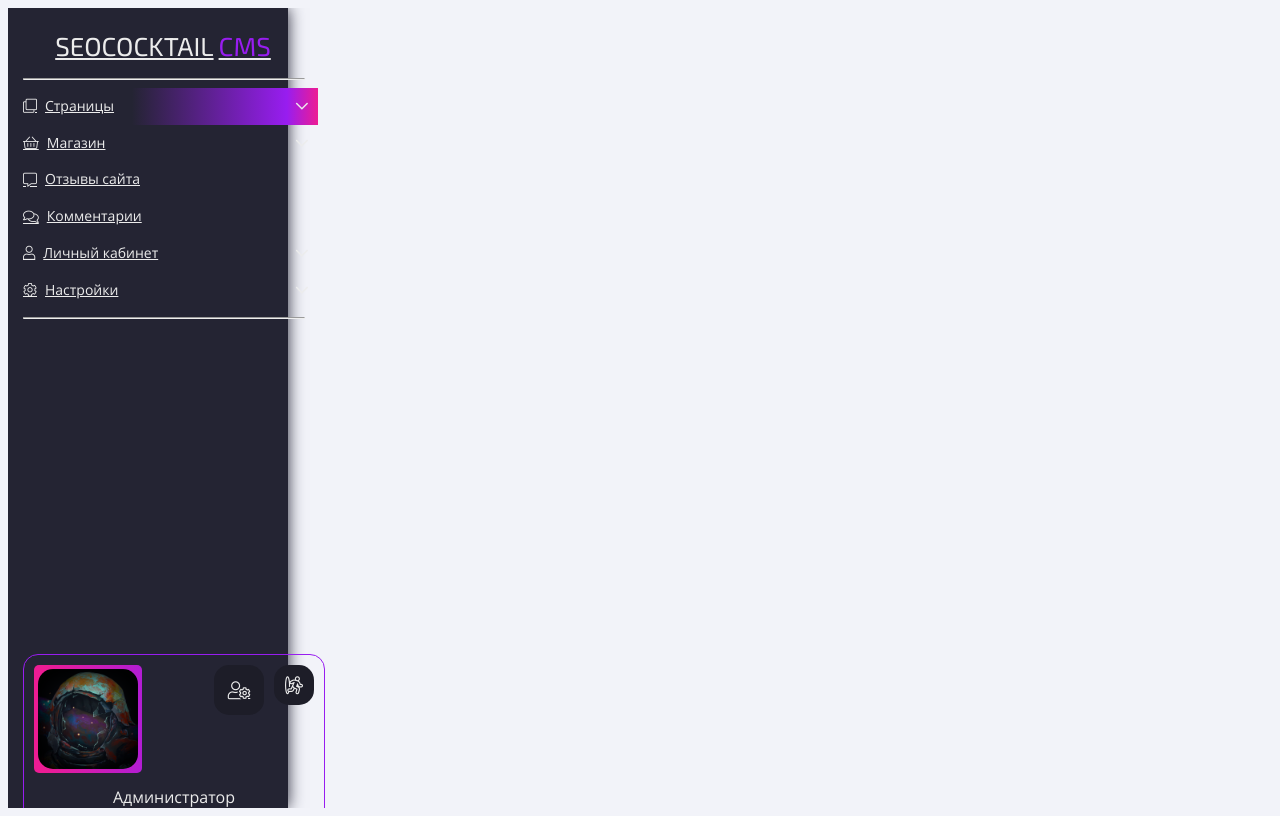
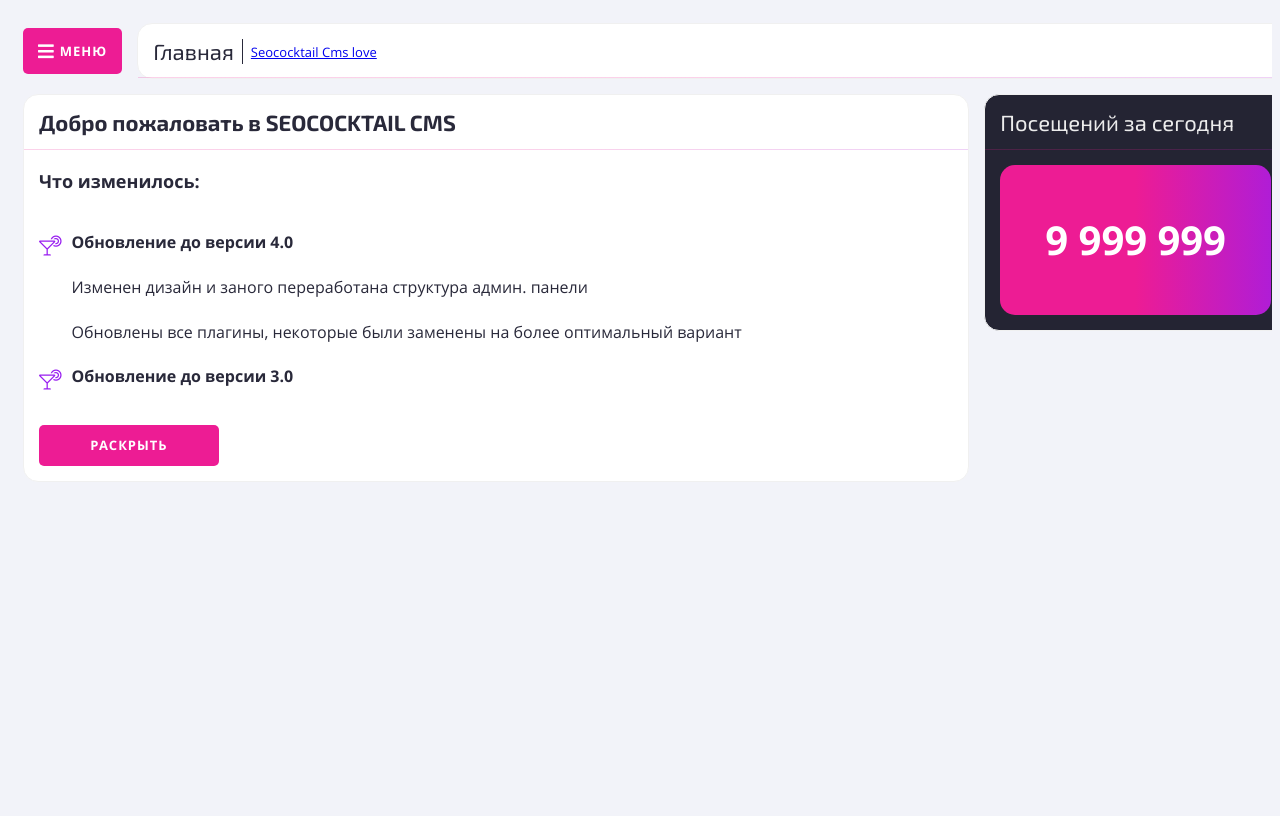
Before and after one commit to Quelondllari/Seococktail_cms, a PHP site: page /main_page.html in a window 1280 px wide. Run offline with PHP 8.4, Linux system fonts and the light colour scheme; some libraries are stand-ins or nearby versions.

Commit message:
Подверстка главной страницы админ. панели

```diff
--- a/css/main.cms.style.css
+++ b/css/main.cms.style.css
@@ -39,10 +39,11 @@ h1,.h1,h2,.h2,h3,.h3,h4,.h4,h5,.h5,h6,.h6{
     font-weight: 400;
 }
 .main{
-    padding: 15px;
+    padding: 15px 0;
     max-height: 100vh;
     width: 100%;
     overflow-y: auto;
+    z-index: 1;
 }
 .container{
     position: relative;
@@ -211,7 +212,143 @@ textarea.frm_gr_inp{
 .actv_drpn .dwn_arw{
     transform: rotate(-90deg)translateX(6px);
 }
+.content_panel{
+    border-radius: 15px;
+    background-color: #FFFFFF;
+    border: 1px solid #f0f0f0;
+    display: flex;
+    flex-direction: column;
+}
+.ct_pl--black{
+    background-color: #242433;
+    color: #ECECEC;
+}
+.ct_pl_hr{
+    position: relative;
+    padding: 14px 15px;
+    display: flex;
+    justify-content: flex-start;
+    align-items: flex-start;
+}
+.ct_pl_hr::after{
+    content: '';
+    width: 100%;
+    height: 1px;
+    background: linear-gradient(to right,#ed1c94 50%,#981df0 120%);
+    position: absolute;
+    bottom: 0;
+    left: 0;
+    opacity: .2;
+}
+.ct_hr_tl{
+    font-size: 22px;
+    line-height: 1.2;
+    margin: 0;
+    font-weight: 300;
+}
+.ct_hr_tl.ct-hr_tl--bold{
+    font-weight: 700;
+}
+.ct_pl_ctn{
+    padding: 15px;
+    display: flex;
+    flex-direction: column;
+}
+.ct_pl_fr{
+    padding: 15px;
+}
+.ct_hr_bdcs{
+    padding: 2px 0 0px 8px;
+    margin: auto 0 auto 8px;
+    font-size: 13px;
+    border-left: 1px solid;
+    list-style: none;
+    display: flex;
+    flex-wrap: wrap;
+}
+.ct_hr_bdcs > li:not(:last-child)::after{
+    content: '/';
+    font-size: inherit;
+    margin: 0 5px;
+}
+.cl-hr-btns{
+    margin-left: auto;
+    display: flex;
+    align-items: center;
+    flex-wrap: wrap;
+    justify-content: flex-end;
+    column-gap: 5px;
+}
+.grid_table{
+    display: grid;
+    grid-template-columns: repeat(12,1fr);
+    grid-auto-columns: 1fr;
+    grid-auto-rows: auto;
+    align-items: flex-start;
+    column-gap: 15px;
+    row-gap: 15px;
+}
+.grid_table > .content_panel{
+    grid-row: auto;
+}
+code{
+    background-color: #981df0;
+    padding: 2px 4px;
+    color: #ffec17;
+    border-radius: 3px;
+}
+.no_photo{
+    position: relative;
+    color: #242433;
+}
+.no_photo::before{
+    content: '\f1c5';
+    font-family: 'Font Awesome 5 Pro';
+    font-weight: 300;
+    font-size: 45px;
+    opacity: .8;
+}
+.cms_main_menu{
+    grid-column-start: 1;
+    grid-column-end: 1;
+    height: 100%;
+    display: flex;
+    align-items: center;
+}
+.cms_breadcrumbs{
+    grid-column-start: 2;
+    grid-column-end: 13;
+}
 /* #endregion */
+
+/* #region Old cal */
+*[data-tooltip]{
+    position: relative;
+}
+*[data-tooltip]:hover::before{
+    display: block;
+}
+*[data-tooltip]::before{
+    content: attr(data-tooltip);
+    position: absolute;
+    left: calc(100% - 22px);
+    bottom: calc(100% + 5px);
+    min-height: 20px;
+    min-width: 200px;
+    background-color: #242433;
+    color: #FFFFFF;
+    border-radius: 10px;
+    font-size: 13px;
+    font-weight: 300;
+    padding: 6px 8px;
+    text-align: left;
+    display: none;
+    box-shadow: 0px 3px 3px 0 rgba(0, 0, 0, 0.35);
+    z-index: 3;
+    text-transform: initial;
+}
+
+/*#endregion*/
 
 /* #region Login Page (usable on VS Code) */
 .login_page{
@@ -267,170 +404,21 @@ textarea.frm_gr_inp{
 }
 /* #endregion */
 
-
-/* #region Old cal */
-
-.dropdown{
-    display: none;
-    flex-direction: column;
-    position: absolute;
-    left: 100%;
-    top: 0;
-    width: 100%;
-    max-width: 340px;
-    background-color: #1d1d28;
-    height: 100%;
-    padding: 15px;
-    z-index: 5;
-}
-.dropdown ul {
-    padding: 0;
-    margin: 0;
-    list-style: none;
-}
-
-.content-panel{
-    border-radius: 15px;
-    background-color: #FFFFFF;
-    border: 1px solid #f0f0f0;
-    display: flex;
-    flex-direction: column;
-}
-.content-panel--black{
-    background-color: #242433;
-    color: #FFFFFF;
-}
-.cl-header{
-    position: relative;
-    padding: 14px 15px;
-    display: flex;
-    justify-content: flex-start;
-    align-items: flex-start;
-}
-.cl-header::after{
-    content: '';
-    width: 100%;
-    height: 1px;
-    background: linear-gradient(to right,#ed1c94 50%,#981df0 120%);
-    position: absolute;
-    bottom: 0;
-    left: 0;
-    opacity: .2;
-}
-.cl-content{
-    padding: 15px;
-    display: flex;
-    flex-direction: column;
-}
-.cl-footer{
-    padding: 15px;
-}
-.cl-title {
-    font-size: 22px;
-    line-height: 1.2;
-    margin: 0;
-    font-weight: 300;
-}
-.cl-title--bold{
-    font-weight: 600;
-}
-.cl-breadcrumbs{
-    padding: 2px 0 0px 8px;
-    margin: auto 0 auto 8px;
-    font-size: 13px;
-    border-left: 1px solid;
-    list-style: none;
-    display: flex;
-    flex-wrap: wrap;
-}
-.cl-breadcrumbs > li:not(:last-child)::after{
-    content: '/';
-    font-size: inherit;
-    margin: 0 5px;
-}
-.cl-hr-btns{
-    margin-left: auto;
-    display: flex;
-    align-items: center;
-    flex-wrap: wrap;
-    justify-content: flex-end;
-    column-gap: 5px;
-}
-.grid-table{
-    display: grid;
-    grid-template-columns: repeat(12,1fr);
-    grid-auto-columns: 1fr;
-    grid-auto-rows: 1fr;
-    align-items: flex-start;
-    column-gap: 15px;
-    row-gap: 15px;
-}
-code{
-    background-color: #981df0;
-    padding: 2px 4px;
-    color: #ffec17;
-    border-radius: 3px;
-}
-.no-photo{
-    position: relative;
-    color: #242433;
-}
-.no-photo::before{
-    content: '\f1c5';
-    font-family: 'Font Awesome 5 Pro';
-    font-weight: 300;
-    font-size: 45px;
-    opacity: .8;
-}
-*[data-tooltip]{
-    position: relative;
-}
-*[data-tooltip]:hover::before{
-    display: block;
-}
-*[data-tooltip]::before{
-    content: attr(data-tooltip);
-    position: absolute;
-    left: calc(100% - 22px);
-    bottom: calc(100% + 5px);
-    min-height: 20px;
-    min-width: 200px;
-    background-color: #242433;
-    color: #FFFFFF;
-    border-radius: 10px;
-    font-size: 13px;
-    font-weight: 300;
-    padding: 6px 8px;
-    text-align: left;
-    display: none;
-    box-shadow: 0px 3px 3px 0 rgba(0, 0, 0, 0.35);
-    z-index: 3;
-    text-transform: initial;
-}
-.content-panel .fm_gr-label > span{
-    color: #29293a;
-}
-.content-panel.content-panel--black .fm_gr-label > span{
-    color: #FFFFFF;
-}
-.content-panel .fm_gr-input, .content-panel .select2-container--default .select2-selection--single{
-    color: #fff;
-    background-color: #242433;
-}
-.content-panel.content-panel--black .fm_gr-input, .content-panel.content-panel--black .select2-container--default .select2-selection--single{
-    color: #242433;
-    background-color: #FFFFFF;
-}
-/*#endregion*/
-
 /* #region Header (usable on VS Code) */
 .header{
     background-color: #242433;
     box-shadow: 0 0px 15px 0 #29293a;
+    max-width: 0;
+    width: 100%;
+    transition: max-width .6s ease-in-out, overflow 0s;
+    transition-delay: 0ms, 1s;
+    height: 100vh;
+    z-index: 1000;
+    overflow: hidden;
+}
+.header.hr_actv{
+    overflow: visible;
     max-width: 280px;
-    width: 100%;
-    transition: max-width .6s ease-in-out;
-    height: 100vh;
 }
 .hr_in{
     min-width: 280px;
@@ -603,220 +591,36 @@ code{
 /* #endregion */
 
 /*#region Main page (usable on VS Code)*/
-.header > .container{
-    height: 100%;
-}
-.header, .footer{
-    background-color: #242433;
-}
-.hr_inner{
-    padding: 20px 0;
-    display: flex;
-    flex-direction: column;
-    align-items: flex-start;
-    height: 100%;
-}
-.hr_cms{
-    width: 100%;
-    display: flex;
-    justify-content: center;
-    align-items: center;
-    color: #FFFFFF;
-    font-weight: 300;
-    font-size: 22px;
-    transition: opacity .3s ease, color .3s ease;
-}
-.hr_cms > span{
-    margin-left: 5px;
-    color: #981df0;
-}
-.hr_cms:hover, .hr_cms:focus{
-    color: #ed1c94;
-    opacity: .5;
-    text-decoration: none;
-}
-.hr_cms > img{
-    max-width: 250px;
-}
-.hr_line{
-    background: linear-gradient(to right,#ed1c94 50%,#981df0 120%);
-    width: 100%;
-}
-.hr_nav-list{
-    list-style: none;
-    padding: 0;
-    margin: 0 -15px;
-}
-.hr_nav-list > li{
-    padding: 0 15px;
-}
-.hr_nav-list li::before{
-    display: none;
-}
-.hr_nav-list a > i{
-    font-size: 20px;
-    margin-left: 10px;
-}
-.hr_nav-list a{
-    width: 100%;
-    display: inline-flex;
-    font-size: 12px;
-    font-weight: 400;
-    line-height: 1.3;
-    letter-spacing: 1px;
-    text-transform: uppercase;
-    color: #FFFFFF;
-    text-align: left;
-    justify-content: space-between;
-    align-items: center;
-    padding: 10px 25px 10px 0;
-    position: relative;
-    transition: color 1s ease, background-color .3s ease;
-}
-.hr_nav-list a::after{
-    content: '';
-    position: absolute;
-    bottom: 0;
-    left: 0;
-    height: 1px;
-    width: 0;
-    opacity: .55;
-    background: linear-gradient(to right,#ed1c94 50%,#981df0 120%);
-    transition: width .6s ease-in-out;
-}
-.hr_nav-list a:hover, .hr_nav-list a:focus{
-    text-decoration: none;
-    color: #ffec17;
-}
-.hr_nav-list a:hover::after, .hr_nav-list a:focus::after{
-    width: 100%;
-}
-@media (min-width: 576px){
-    .hr_nav-list > li.has-dropdown:hover .dropdown, .hr_nav-list > li.has-dropdown:focus-within .dropdown{
-        display: flex;
-        animation: drop-down .4s ease-in-out both;
-    }
-}
-@keyframes drop-down{
-    from{
-        opacity: 0;
-        transform: translateX(-30px);
-    }
-    to{
-        opacity: 1;
-        transform: translateX(0);
-    }
-}
-.hr_nav-list > li.has-dropdown:hover .down-arrow, .hr_nav-list > li.has-dropdown:focus-within .down-arrow{
-    transform: rotate(-90deg)translate(5px,2px);
-}
-.hr_user-profile{
-    margin-top: auto;
-    display: flex;
-    flex-direction: column;
-    align-items: center;
-    border-radius: 15px;
-    border: 1px solid #981df0;
-    padding: 10px 10px 15px;
-    width: 100%;
-    transition: box-shadow .2s ease, transform .2s ease;
-}
-.hr_user-profile:hover{
-    box-shadow: 2px 2px 0px 0 #ed1c94;
-    transform: translateY(-2px);
-}
-.hr_user-settings{
-    display: grid;
-    grid-template-columns: 100px 1fr;
-    column-gap: 10px;
-    width: 100%;
-}
-.hr_user-btns{
-    justify-self: flex-end;
-    display: flex;
-    align-items: flex-start;
-    justify-content: space-between;
-    width: 100%;
-}
-.hr_ur-btn{
-    border: 0;
-    display: inline-flex;
-    align-items: center;
-    justify-content: center;
-    color: #FFFFFF;
-    border-radius: 15px;
-    /* background: linear-gradient(to right,#ed1c94 50%,#981df0 120%); */
-    background-color: #1d1d28;
-    padding: 5px;
-    font-size: 18px;
-    min-height: 40px;
-    min-width: 40px;
-    transition: color .2s ease, background-color .2s ease;
-}
-.hr_ur-btn:hover, .hr_ur-btn:focus{
-    text-decoration: none;
-    color: #242433;
-    background-color: #981df0;
-}
-.hr_ur-image{
-    min-height: 100px;
-    max-height: 100px;
-    max-width: 100px;
-    display: flex;
-    max-height: 250px;
-    background: linear-gradient(to right,#ed1c94 10%,#981df0 140%);
-    padding: 4px;
-    border-radius: 100%;
-    overflow: hidden;
-    align-items: center;
-    justify-content: center;
-    margin-bottom: 10px;
-}
-.hr_ur-image > img{
-    width: 100%;
-    height: 100%;
-    border-radius: 100%;
-    max-height: 100px;
-    max-width: 100px;
-}
-.hr_ur-name{
-    color: #FFFFFF;
-    font-size: 18px;
-    font-weight: 300;
-    margin: 0;
-    line-height: 1.2;
-}
-.cms-update-info{
+
+.cms_update_info{
     grid-column-start: 1;
     grid-column-end: 10;
-    grid-row: 1;
 }
-.cms-visites-today{
+.cms_visites_today{
     grid-column-start: 10;
     grid-column-end: 13;
-    grid-row: 1;
     text-align: center;
 }
-.cms-update-info > .cl-content{
+.cms_update_info > .ct_pl_ctn{
     max-height: 230px;
     overflow: hidden;
     transition: max-height .4s ease-in-out;
 }
-.cms-update-info > .cl-content ul{
+.cms_update_info > .ct_pl_ctn ul{
     list-style: none;
     padding: 0;
 }
-.cms-update-info > .cl-content *:last-child{
+.cms_update_info > .ct_pl_ctn *:last-child{
     margin-bottom: 0;
 }
-.cms-update-info > .cl-content li{
+.cms_update_info > .ct_pl_ctn li{
     display: flex;
     align-items: flex-start;
 }
-.cms-update-info > .cl-content li:not(:last-child){
+.cms_update_info > .ct_pl_ctn li:not(:last-child){
     margin-bottom: 15px;
 }
-.cms-update-info > .cl-content li::before{
+.cms_update_info > .ct_pl_ctn li::before{
     content: '\f561';
     font-family: 'Font Awesome 5 Pro';
     font-size: 20px;
@@ -824,14 +628,14 @@ code{
     margin-right: 10px;
     color: #981df0;
 }
-.cms-update-info > .cl-content strong{
+.cms_update_info > .ct_pl_ctn strong{
     font-size: 18px;
     margin-bottom: 15px;
 }
-.cms-update-info > .cl-content p {
+.cms_update_info > .ct_pl_ctn p {
     margin-bottom: 10px;
 }
-.cms-visites-count{
+.cms_visites_count{
     width: 100%;
     height: 150px;
     display: flex;
--- a/main_page.html
+++ b/main_page.html
@@ -14,7 +14,7 @@
 </head>
 <body class="in_bdy">
     <!-- Header (Sidebar) -->
-    <header class="header">
+    <header class="header" id="header">
         <div class="hr_in">
             <a href="/" class="h1 hr_in_lg">
                 SEOCOCKTAIL <span>CMS</span>
@@ -83,7 +83,7 @@
                     <div class="hr_usr_img">
                         <img src="/img/test-photo.png" alt="">
                         <!-- При отсутствии фотографии профиля -->
-                        <!-- <div class="no-photo"></div> -->
+                        <!-- <div class="no_photo"></div> -->
                     </div>
                     <div class="hr_usr_btns">
                         <a href="#?" class="hr_usr_btn"><i class="fal fa-user-cog"></i></a>
@@ -98,6 +98,110 @@
     <!-- Main Content -->
     <main class="main">
 
+        <!-- Main page (Index Page) -->
+        <section class="main_page">
+            <div class="container grid_table">
+                <div class="cms_main_menu">
+                    <button class="btn" data-action="open_menu" data-target="#header"><i class="fas fa-bars"></i>Меню</button>
+                </div>
+                <div class="content_panel cms_breadcrumbs">
+                    <div class="ct_pl_hr">
+                        <h5 class="ct_hr_tl">Главная</h5>
+                        <ul class="ct_hr_bdcs">
+                            <li><a href="#?">Seococktail Cms love</a></li>
+                        </ul>
+                    </div>
+                </div>
+                <div class="content_panel cms_update_info">
+                    <div class="ct_pl_hr">
+                        <h5 class="ct_hr_tl ct-hr_tl--bold">Добро пожаловать в SEOCOCKTAIL CMS</h5>
+                    </div>
+                    <div class="ct_pl_ctn" id="cms_update_info">
+                        <strong>Что изменилось:</strong>
+                        <ul>
+                            <li>
+                                <div>
+                                    <b>Обновление до версии 4.0</b>
+                                    <p>Изменен дизайн и заного переработана структура админ. панели</p>
+                                    <p>Обновлены все плагины, некоторые были заменены на более оптимальный вариант</p>
+                                </div>
+                            </li>
+                            <li>
+                                <div>
+                                    <b>Обновление до версии 3.0</b>
+                                    <p> Были проведены работы по рефакторингу всего кода, в результате чего CMS теперь может работать на новых версиях PHP >5.6, что в свою очередь значительно увеличивает скорость работы и дает возможность подключать современные библиотеки для наращивания функционала.</p>
+                                </div>
+                            </li>
+                            <li>
+                                <div>
+                                    <b>Обновление до версии 2.0</b>
+                                    <p>Добавлена возможность копирования страниц контента.</p>
+                                    <p>Добавлен редактор для <code>robots.txt</code></p>
+                                    <p>Добавлен редактор для <code>sitemap.xml</code></p>
+                                    <p>Исправлены некоторые баги в работе с базой данных</p>
+                                </div>
+                            </li>
+                            <li>
+                                <div>
+                                    <b>Обновление до версии 1.3.1</b>
+                                    <p>Обновлен Bootstrap до версии 3.3.4</p>
+                                </div>
+                            </li>
+                            <li>
+                                <div>
+                                    <b>Обновление до версии 1.3.0</b>
+                                    <p>Обновлен шаблонизатор Smarty до версии 3.1.21.</p>
+                                    <p>Исправлена ошибка с переносом слов в ссылке в отзывах для товаров.</p>
+                                    <p> Добавлена форма связи с возможностью вставлять её в любую часть сайта - <code>{include file='contact_form.tpl'}</code> - по умолчанию форма уже вставлена в <code>index.tpl</code>.</p>
+                                </div>
+                            </li>
+                            <li>
+                                <div>
+                                    <b>Обновление до версии 1.2.9.1</b>
+                                    <p>Добавлена возможность выбора цветового оформления CMS в Дополнительных настройках</p>
+                                </div>
+                            </li>
+                            <li>
+                                <div>
+                                    <b>Обновление до версии 1.2.9</b>
+                                    <p>Обновлен Bootstrap до версии 3.3.1. Обновлено оформление CMS. Добавлены дополнительные комментарии в шаблоны. Улучшена безопасность. Исправлены ошибки в названиях товаров и страниц с двойными кавычками. Исправлен баг с z-index в всплывающих окнах. Исправлена ошибка при выборе категории в страницах.</p>
+                                </div>
+                            </li>
+                            <li>
+                                <div>
+                                    <b>Обновление до версии 1.2.8</b>
+                                    <p>Добавлены цены и возможность покупки прямо из списка товаров. Добавлен функционал сравнения товаров. Исправлены мелкие баги. Обновлены комментарии в шаблонах. Добавлено сжатие фотографий при загрузке.</p>
+                                </div>
+                            </li>
+                            <li>
+                                <div>
+                                    <b>Обновление до версии 1.2.7</b>
+                                    <p>Добавлены дополнительные цены в товары с возможностью покупать отталкиваясь от них. Для добавления нового функционала, добавьте в шаблон shop_good.tpl - <code>{include file='shop_good_prices.tpl'}</code></p>
+                                </div>
+                            </li>
+                            <li>
+                                <div>
+                                    <b>Обновление до версии 1.2.6</b>
+                                    <p>Добавлен мини-поиск по категориям для более удобного выбора.</p>
+                                </div>
+                            </li>
+                        </ul>
+                    </div>
+                    <div class="ct_pl_fr">
+                        <button class="btn" data-action="open_text" data-target="#cms_update_info">Раскрыть</button>
+                    </div>
+                </div>
+                <div class="content_panel ct_pl--black cms_visites_today">
+                    <div class="ct_pl_hr">
+                        <h5 class="ct_hr_tl">Посещений за сегодня</h5>
+                    </div>
+                    <div class="ct_pl_ctn">
+                        <div class="cms_visites_count">9 999 999</div>
+                    </div>
+                </div>
+            </div>
+        </section>
+
     </main>
 
     <script src="/js/jquery.min.js"></script>
```
Also changed, not shown: js/main.cms.script.js (+13 -2 lines).
